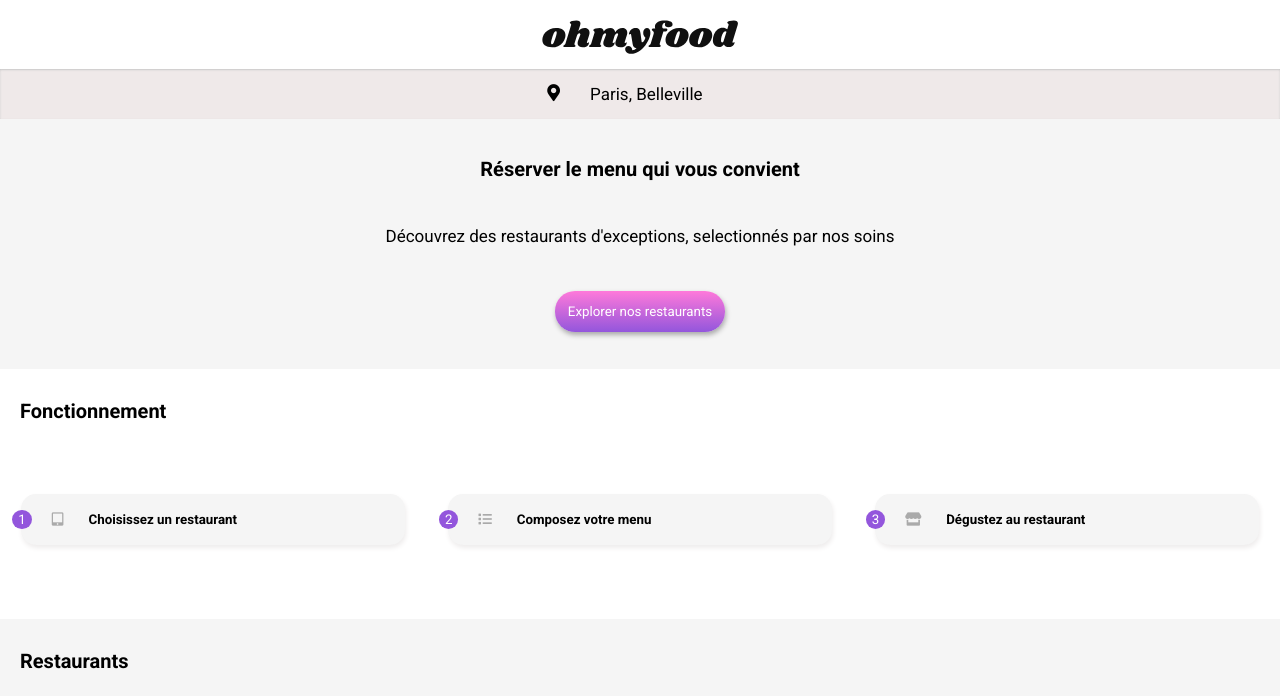
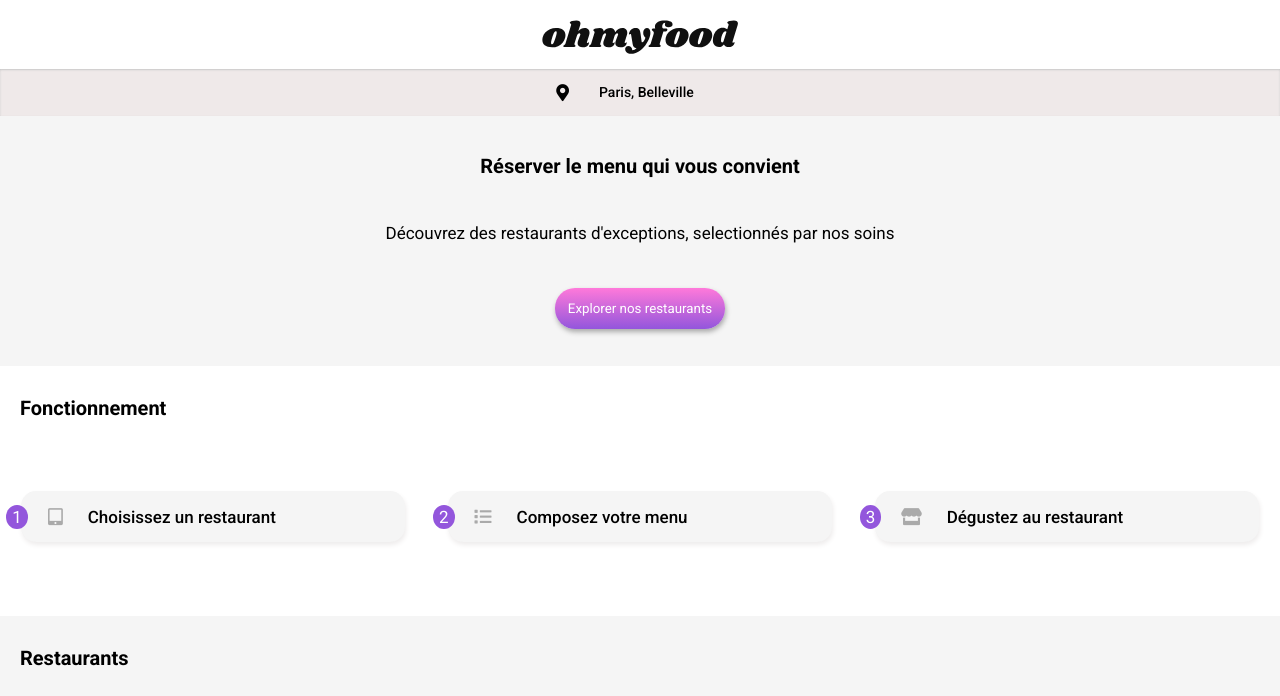
Before and after one commit to MehdySaadi1990/OhMyFood, a website: page index.html in a window 1280 px wide. Shown: the top 696 px of the page. Drawn offline with Linux system fonts and the light colour scheme; a web font is replaced by a local one.

Commit message:
Correction index.html + style.css valide w3c

```diff
--- a/index.html
+++ b/index.html
@@ -19,7 +19,7 @@
     <main class="choix-menu">
         <section class="location">
             <i class='fas fa-map-marker-alt location__icon'></i>
-            <p class="location__txt">Paris, Belleville</p>
+            <h6 class="location__txt">Paris, Belleville</h6>
         </section>
         <section class="explore">
             <h3 class="explore__title">Réserver le menu qui vous convient</h3>
@@ -28,12 +28,12 @@
         </section>
         <section class="mode">
             <h3 class="mode__title">Fonctionnement</h3>
-            <button type="button" class="mode__select">
-                <div class="num">1</div><div class="description"><i class="fas fa-tablet-alt"></i><p class="text">Choisissez un restaurant</p></div></button>
-            <button type="button" class="mode__select">
-                <div class="num">2</div><div class="description"><i class="fas fa-list"></i><p class="text">Composez votre menu</p></div></button>
-            <button type="button" class="mode__select">
-                <div class="num">3</div><div class="description"><i class="fas fa-store"></i><p class="text">Dégustez au restaurant</p></div></button>
+            <div class="mode__select">
+                <div class="num">1</div><div class="description"><i class="fas fa-tablet-alt"></i><p class="text">Choisissez un restaurant</p></div></div>
+            <div class="mode__select">
+                <div class="num">2</div><div class="description"><i class="fas fa-list"></i><p class="text">Composez votre menu</p></div></div>
+            <div class="mode__select">
+                <div class="num">3</div><div class="description"><i class="fas fa-store"></i><p class="text">Dégustez au restaurant</p></div></div>
         </section>
         <section class="restau">
             <h3 class="restau__title">Restaurants</h3>
--- a/sass/Pages/_accueil.scss
+++ b/sass/Pages/_accueil.scss
@@ -42,7 +42,8 @@
         right: 30px;
     }
     &__txt{
-        font-weight: 400;
+        font-weight: 500;
+        font-size: 14px;
     }
 }
 .explore{
@@ -92,7 +93,7 @@
             }
             .text{
                 padding-left: 25px;
-                font-weight: bold;
+                font-weight: 500;
             }
         }
         &:hover{
```
Also changed, not shown: .public/css/style.css, 1 other file.
